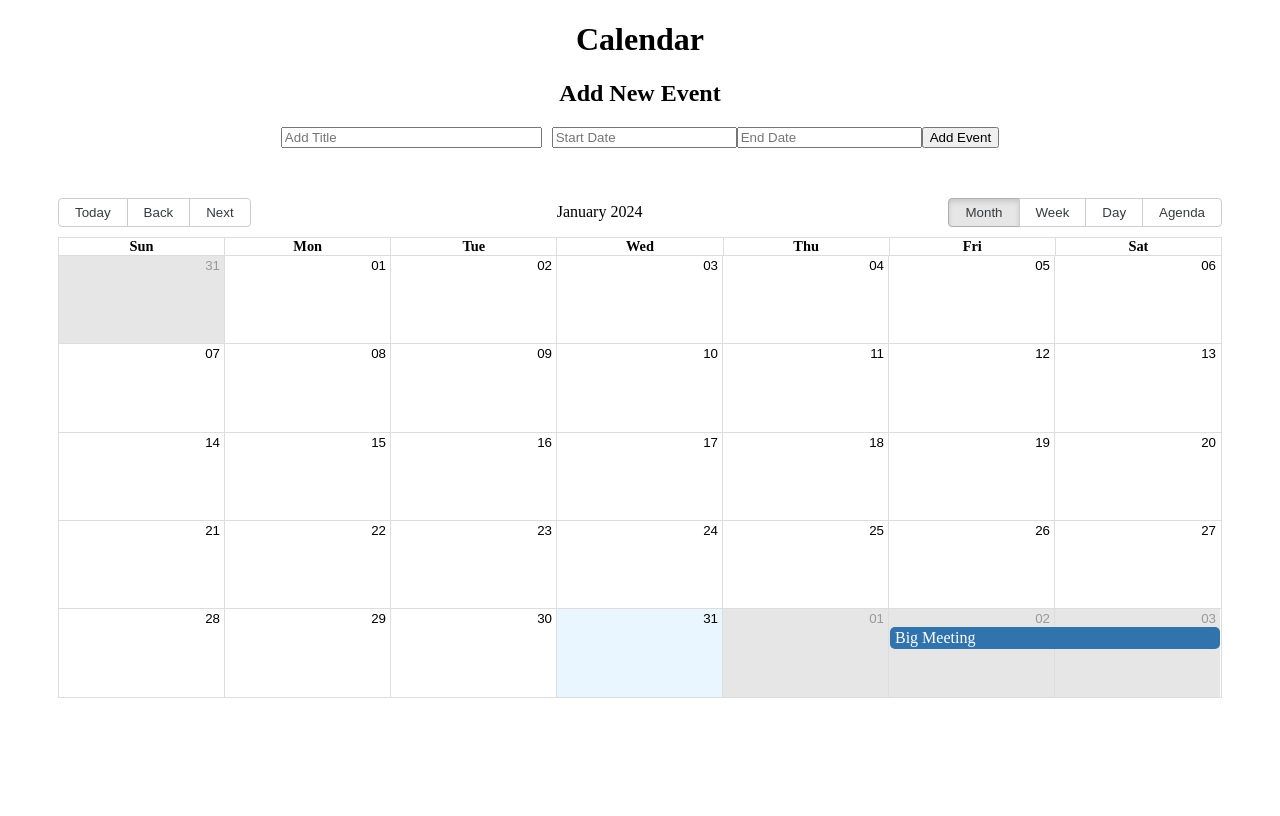
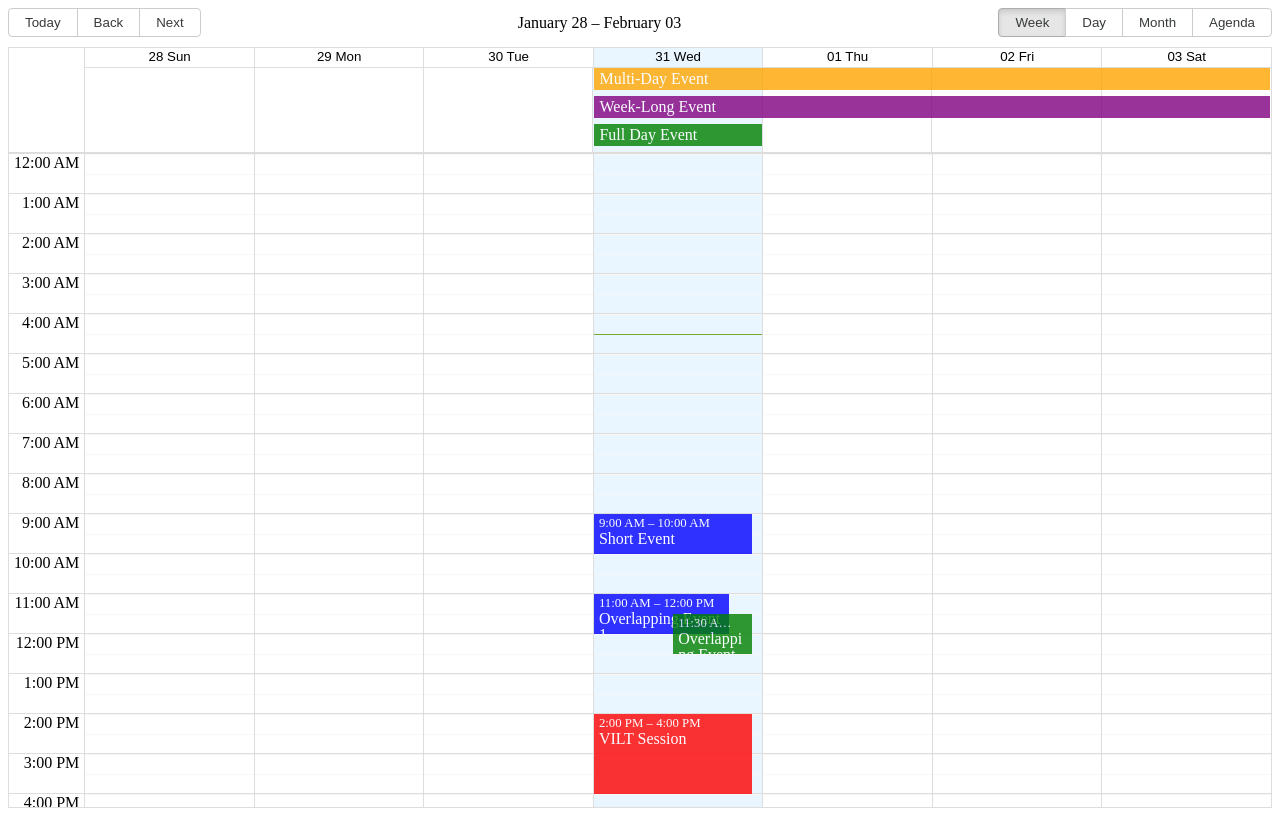
Before and after one commit to soumwadeep/Event-Calendar, a React (Vite) app: page / in a window 1280 px wide. Built offline with nearby package versions, Linux system fonts and the light colour scheme.

Commit message:
Added color coding

```diff
--- a/src/App.jsx
+++ b/src/App.jsx
@@ -1,100 +1,158 @@
-import format from "date-fns/format";
-import getDay from "date-fns/getDay";
-import parse from "date-fns/parse";
-import startOfWeek from "date-fns/startOfWeek";
+// MyCalendar.jsx
 import React, { useState } from "react";
-import { Calendar, dateFnsLocalizer } from "react-big-calendar";
+import { Calendar, momentLocalizer } from "react-big-calendar";
 import "react-big-calendar/lib/css/react-big-calendar.css";
-import DatePicker from "react-datepicker";
-import "react-datepicker/dist/react-datepicker.css";
+import moment from "moment";
+import Modal from "./Modal";
 
-const locales = {
-  "en-US": import("date-fns/locale/en-US"),
-};
+const localizer = momentLocalizer(moment);
 
-const localizer = dateFnsLocalizer({
-  format,
-  parse,
-  startOfWeek,
-  getDay,
-  locales,
-});
-
-const events = [
+const initialEvents = [
   {
-    title: "Big Meeting",
-    allDay: true,
-    start: new Date(2024, 1, 2),
-    end: new Date(2024, 1, 4),
+    id: 1,
+    title: "Short Event",
+    start: new Date(2024, 0, 31, 9, 0),
+    end: new Date(2024, 0, 31, 10, 0),
+    type: "short-event",
   },
   {
-    title: "Vacation",
-    start: new Date(2024, 1, 7),
-    end: new Date(2024, 1, 10),
+    id: 2,
+    title: "Full Day Event",
+    start: new Date(2024, 0, 31),
+    end: new Date(2024, 0, 31),
+    type: "full-day-event",
   },
   {
-    title: "Conference",
-    start: new Date(2024, 1, 20),
-    end: new Date(2024, 1, 23),
+    id: 3,
+    title: "Multi-Day Event",
+    start: new Date(2024, 0, 31),
+    end: new Date(2024, 1, 7),
+    type: "multi-day-event",
+  },
+  {
+    id: 4,
+    title: "Overlapping Event 1",
+    start: new Date(2024, 0, 31, 11, 0),
+    end: new Date(2024, 0, 31, 12, 0),
+    type: "short-event",
+  },
+  {
+    id: 5,
+    title: "Overlapping Event 2",
+    start: new Date(2024, 0, 31, 11, 30),
+    end: new Date(2024, 0, 31, 12, 30),
+    type: "full-day-event",
+  },
+  {
+    id: 6,
+    title: "Week-Long Event",
+    start: new Date(2024, 0, 31),
+    end: new Date(2024, 1, 7),
+    type: "self-paced",
+  },
+  {
+    id: 7,
+    title: "VILT Session",
+    start: new Date(2024, 0, 31, 14, 0),
+    end: new Date(2024, 0, 31, 16, 0),
+    type: "vilt",
   },
 ];
 
-const App = () => {
-  const [newEvent, setNewEvent] = useState({ title: "", start: "", end: "" });
-  const [allEvents, setAllEvents] = useState(events);
+const MyCalendar = () => {
+  const [events, setEvents] = useState(initialEvents);
+  const [showModal, setShowModal] = React.useState(false);
+  const [selectedEvent, setSelectedEvent] = useState(null);
 
-  function handleAddEvent() {
-    for (let i = 0; i < allEvents.length; i++) {
-      const d1 = new Date(allEvents[i].start);
-      const d2 = new Date(newEvent.start);
-      const d3 = new Date(allEvents[i].end);
-      const d4 = new Date(newEvent.end);
+  const handleEventClick = (event) => {
+    console.log("Event Clicked:", event);
+    setShowModal(true);
+  };
 
-      if ((d1 <= d2 && d2 <= d3) || (d1 <= d4 && d4 <= d3)) {
-        alert("CLASH");
+  const handleModalClose = () => {
+    setShowModal(false);
+    setSelectedEvent(null);
+  };
+
+  const handleCreateEvent = (newEvent) => {
+    setEvents([...events, newEvent]);
+    handleModalClose();
+  };
+
+  const handleUpdateEvent = (updatedEvent) => {
+    const updatedEvents = events.map((event) =>
+      event.id === updatedEvent.id ? updatedEvent : event
+    );
+    setEvents(updatedEvents);
+    handleModalClose();
+  };
+
+  const handleDeleteEvent = () => {
+    const updatedEvents = events.filter(
+      (event) => event.id !== selectedEvent.id
+    );
+    setEvents(updatedEvents);
+    handleModalClose();
+  };
+
+  const eventStyleGetter = (event, start, end, isSelected) => {
+    let backgroundColor = "";
+    switch (event.type) {
+      case "short-event":
+        backgroundColor = "blue";
         break;
-      }
+      case "full-day-event":
+        backgroundColor = "green";
+        break;
+      case "multi-day-event":
+        backgroundColor = "orange";
+        break;
+      case "self-paced":
+        backgroundColor = "purple";
+        break;
+      case "vilt":
+        backgroundColor = "red";
+        break;
+      default:
+        backgroundColor = "gray";
     }
 
-    setAllEvents([...allEvents, newEvent]);
-  }
+    const style = {
+      backgroundColor,
+      borderRadius: "0px",
+      opacity: 0.8,
+      color: "white",
+      border: "0px",
+      display: "block",
+    };
+    return {
+      style,
+    };
+  };
 
   return (
-    <div className="App">
-      <h1>Calendar</h1>
-      <h2>Add New Event</h2>
-      <div>
-        <input
-          type="text"
-          placeholder="Add Title"
-          style={{ width: "20%", marginRight: "10px" }}
-          value={newEvent.title}
-          onChange={(e) => setNewEvent({ ...newEvent, title: e.target.value })}
-        />
-        <DatePicker
-          placeholderText="Start Date"
-          style={{ marginRight: "10px" }}
-          selected={newEvent.start}
-          onChange={(start) => setNewEvent({ ...newEvent, start })}
-        />
-        <DatePicker
-          placeholderText="End Date"
-          selected={newEvent.end}
-          onChange={(end) => setNewEvent({ ...newEvent, end })}
-        />
-        <button stlye={{ marginTop: "10px" }} onClick={handleAddEvent}>
-          Add Event
-        </button>
-      </div>
+    <div>
       <Calendar
         localizer={localizer}
-        events={allEvents}
+        events={events}
         startAccessor="start"
         endAccessor="end"
-        style={{ height: 500, margin: "50px" }}
+        defaultView="week"
+        views={["week", "day", "month", "agenda"]}
+        eventPropGetter={eventStyleGetter}
+        onSelectEvent={handleEventClick}
       />
+      {showModal && (
+        <Modal
+          event={selectedEvent}
+          onClose={handleModalClose}
+          onCreate={handleCreateEvent}
+          onUpdate={handleUpdateEvent}
+          onDelete={handleDeleteEvent}
+        />
+      )}
     </div>
   );
 };
 
-export default App;
+export default MyCalendar;
--- /dev/null
+++ b/src/Modal.jsx
@@ -0,0 +1,14 @@
+const Modal = ({ onClose }) => {
+  return (
+    <div className="modal">
+      <div className="modal-content">
+        <span className="close" onClick={onClose}>
+          &times;
+        </span>
+        <p>This is your modal content. Customize it as needed.</p>
+      </div>
+    </div>
+  );
+};
+
+export default Modal;
--- a/src/index.css
+++ b/src/index.css
@@ -1,3 +1,81 @@
-body{
+body {
   text-align: center;
 }
+.modal {
+  display: block;
+  position: fixed;
+  z-index: 1;
+  left: 0;
+  top: 0;
+  width: 100%;
+  height: 100%;
+  overflow: auto;
+  background-color: rgba(0, 0, 0, 0.4);
+}
+
+.modal-content {
+  background-color: #fefefe;
+  margin: 15% auto;
+  padding: 20px;
+  border: 1px solid #888;
+  width: 80%;
+}
+
+.close {
+  color: #aaa;
+  float: right;
+  font-size: 28px;
+  font-weight: bold;
+}
+
+.close:hover,
+.close:focus {
+  color: black;
+  text-decoration: none;
+  cursor: pointer;
+}
+.rbc-calendar {
+  height: 100vh;
+}
+
+.rbc-agenda-view table {
+  width: 100%;
+}
+
+.rbc-agenda-table {
+  width: 100%;
+  border-spacing: 0;
+  border-collapse: collapse;
+}
+
+.rbc-agenda-table th,
+.rbc-agenda-table td {
+  padding: 10px;
+  border-bottom: 1px solid #ddd;
+}
+
+.rbc-month-row {
+  display: flex;
+  flex-wrap: wrap;
+  margin-right: -5px;
+}
+
+.rbc-month-col {
+  flex: 1;
+  min-width: 0;
+  padding-right: 5px;
+}
+
+.rbc-event {
+  background-color: #3498db;
+  color: #fff;
+  border-radius: 4px;
+  padding: 2px 5px;
+  cursor: pointer;
+  margin-bottom: 5px;
+}
+
+.rbc-selected {
+  background-color: #2980b9;
+  color: #fff;
+}
```
